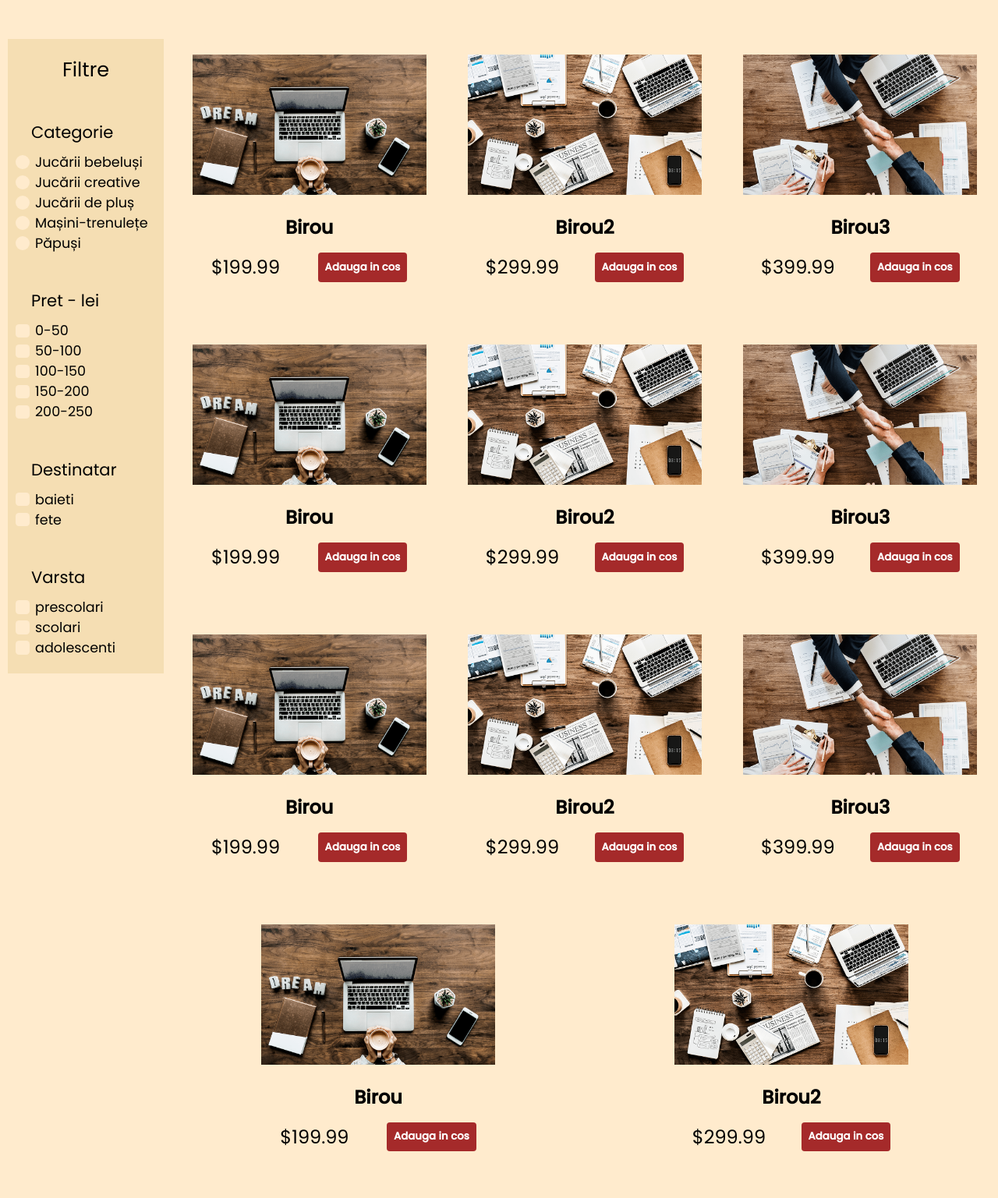
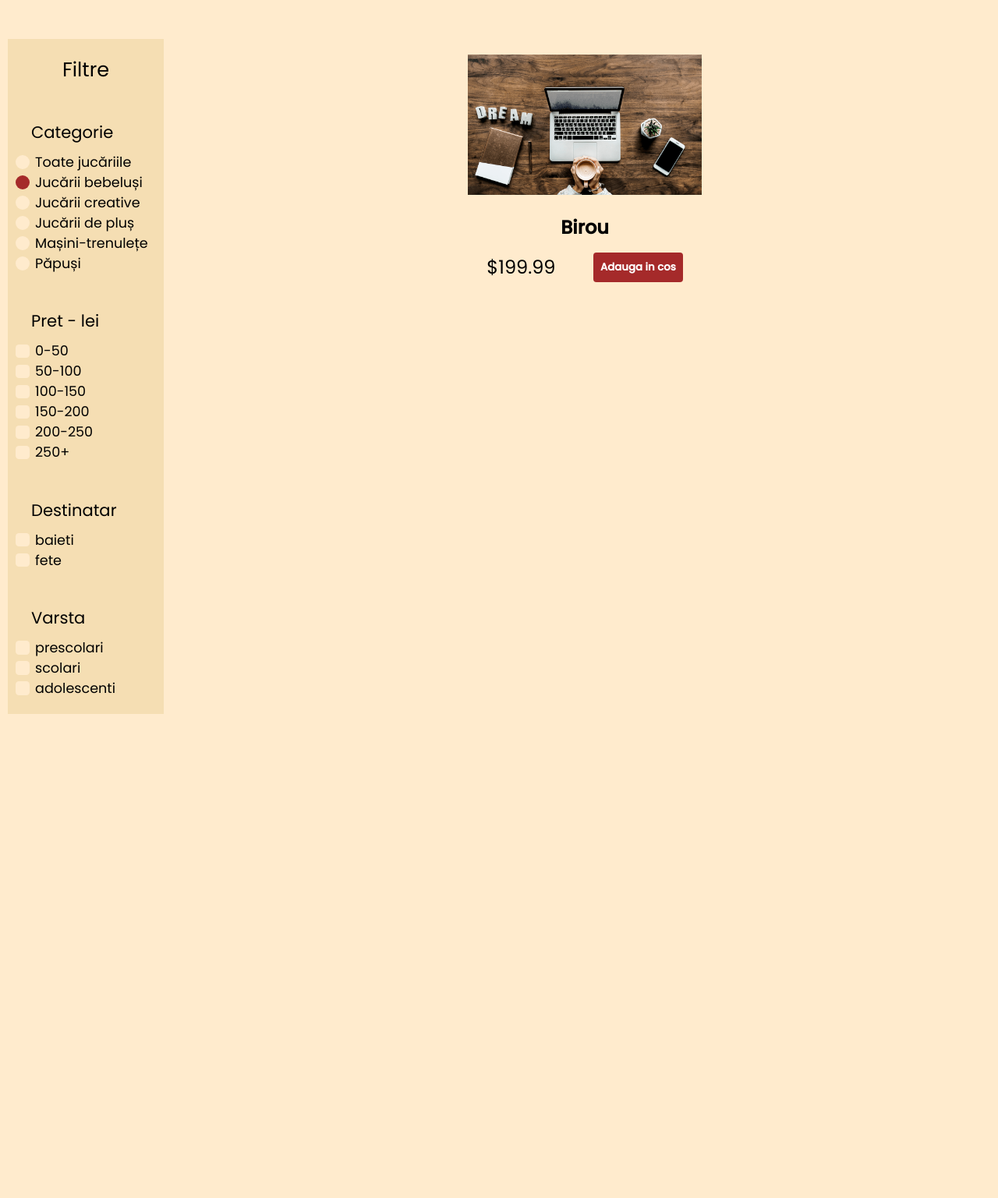
Before and after one commit to BlackNesta/Oto, a PHP site: page /pagina-produse.php?c=bebelusi in a window 1280 px wide. Shown: the part 81-1618 px from the top of the page at 78% size. After the commit the page ends 997 px from the top, so only its background shows below. Run offline with PHP 8.4, Linux system fonts and the light colour scheme; some libraries are stand-ins or nearby versions.

Commit message:
Back Pagina produse

```diff
--- a/Pages/pagina-produse.php
+++ b/Pages/pagina-produse.php
@@ -1,3 +1,13 @@
+<?php
+if (empty($_GET["c"])) {
+  header('Location: pagina-produse.php?c=toate');
+}
+$c_array = array("toate", "bebelusi", "creative", "plus", "masini", "papusi");
+if (!in_array($_GET["c"], $c_array)) {
+  header('Location: pagina-produse.php?c=toate');
+}
+?>
+
 <!DOCTYPE html>
 <html lang="ro">
 
@@ -14,11 +24,6 @@
 <body>
   <?php include "header.php" ?>
 
-  <?php
-  //echo $_GET['c'];
-  $_GET['c'] = 7;
-  //echo $_GET['c'];
-  ?>
   <div id="section">
     <div class="filtre-container">
 
@@ -32,26 +37,31 @@
           <div class="filtru-container">
             <div class="filtru-title"> Categorie </div>
             <div class="filtru">
-              <input id="r1" type="radio" name="categorie" value="bebelusi">
-              <label for="r1"><span class="radio">Jucării bebeluși</span></label>
+              <input id="toate" type="radio" name="categorie" value="toate" onclick="changeURL('toate')">
+              <label for="toate"><span class="radio">Toate jucăriile</span></label>
             </div>
             <div class="filtru">
-              <input id="r2" type="radio" name="categorie" value="creative">
-              <label for="r2"><span class="radio">Jucării creative</span></label>
+              <input id="bebelusi" type="radio" name="categorie" value="bebelusi" onclick="changeURL('bebelusi')">
+              <label for="bebelusi"><span class="radio">Jucării bebeluși</span></label>
             </div>
             <div class="filtru">
-              <input id="r3" type="radio" name="categorie" value="plus">
-              <label for="r3"><span class="radio">Jucării de pluș</span></label>
+              <input id="creative" type="radio" name="categorie" value="creative" onclick="changeURL('creative')">
+              <label for="creative"><span class="radio">Jucării creative</span></label>
             </div>
             <div class="filtru">
-              <input id="r4" type="radio" name="categorie" value="masini">
-              <label for="r4"><span class="radio">Mașini-trenulețe</span></label>
+              <input id="plus" type="radio" name="categorie" value="plus" onclick="changeURL('plus')">
+              <label for="plus"><span class="radio">Jucării de pluș</span></label>
             </div>
             <div class="filtru">
-              <input id="r5" type="radio" name="categorie" value="papusi">
-              <label for="r5"><span class="radio">Păpuși</span></label>
+              <input id="masini" type="radio" name="categorie" value="masini" onclick="changeURL('masini')">
+              <label for="masini"><span class="radio">Mașini-trenulețe</span></label>
+            </div>
+            <div class="filtru">
+              <input id="papusi" type="radio" name="categorie" value="papusi" onclick="changeURL('papusi')">
+              <label for="papusi"><span class="radio">Păpuși</span></label>
             </div>
           </div>
+
           <div class="filtru-container">
             <div class="filtru-title"> Pret - lei </div>
             <div class="filtru">
@@ -73,6 +83,10 @@
             <div class="filtru">
               <input id="pret5" type="Checkbox" name="pret" value="200-250">
               <label for="pret5"><span class="checkbox">200-250</span></label>
+            </div>
+            <div class="filtru">
+              <input id="pret5" type="Checkbox" name="pret" value="250+">
+              <label for="pret5"><span class="checkbox">250+</span></label>
             </div>
           </div>
           <div class="filtru-container">
@@ -117,113 +131,15 @@
           <button>Adauga in cos</button>
         </div>
       </div>
-      <div class="produs">
-        <a href="produs.php">
-          <img src="img/desk2.png" alt="img-produs">
-          <div class="nume">Birou2</div>
-        </a>
-        <div class="details">
-          <span class="price">$299.99</span>
-          <button>Adauga in cos</button>
-        </div>
-      </div>
-      <div class="produs">
-        <a href="produs.php">
-          <img src="img/desk3.png" alt="img-produs">
-          <div class="nume">Birou3</div>
-        </a>
-        <div class="details">
-          <span class="price">$399.99</span>
-          <button>Adauga in cos</button>
-        </div>
-      </div>
-      <div class="produs">
-        <a href="produs.php">
-          <img src="img/desk.png" alt="img-produs">
-          <div class="nume">Birou</div>
-        </a>
-        <div class="details">
-          <span class="price">$199.99</span>
-          <button>Adauga in cos</button>
-        </div>
-      </div>
-      <div class="produs">
-        <a href="produs.php">
-          <img src="img/desk2.png" alt="img-produs">
-          <div class="nume">Birou2</div>
-        </a>
-        <div class="details">
-          <span class="price">$299.99</span>
-          <button>Adauga in cos</button>
-        </div>
-      </div>
-      <div class="produs">
-        <a href="produs.php">
-          <img src="img/desk3.png" alt="img-produs">
-          <div class="nume">Birou3</div>
-        </a>
-        <div class="details">
-          <span class="price">$399.99</span>
-          <button>Adauga in cos</button>
-        </div>
-      </div>
-      <div class="produs">
-        <a href="produs.php">
-          <img src="img/desk.png" alt="img-produs">
-          <div class="nume">Birou</div>
-        </a>
-        <div class="details">
-          <span class="price">$199.99</span>
-          <button>Adauga in cos</button>
-        </div>
-      </div>
-      <div class="produs">
-        <a href="produs.php">
-          <img src="img/desk2.png" alt="img-produs">
-          <div class="nume">Birou2</div>
-        </a>
-        <div class="details">
-          <span class="price">$299.99</span>
-          <button>Adauga in cos</button>
-        </div>
-      </div>
-      <div class="produs">
-        <a href="produs.php">
-          <img src="img/desk3.png" alt="img-produs">
-          <div class="nume">Birou3</div>
-        </a>
-        <div class="details">
-          <span class="price">$399.99</span>
-          <button>Adauga in cos</button>
-        </div>
-      </div>
-      <div class="produs">
-        <a href="produs.php">
-          <img src="img/desk.png" alt="img-produs">
-          <div class="nume">Birou</div>
-        </a>
-        <div class="details">
-          <span class="price">$199.99</span>
-          <button>Adauga in cos</button>
-        </div>
-      </div>
-      <div class="produs">
-        <a href="produs.php">
-          <img src="img/desk2.png" alt="img-produs">
-          <div class="nume">Birou2</div>
-        </a>
-        <div class="details">
-          <span class="price">$299.99</span>
-          <button>Adauga in cos</button>
-        </div>
-      </div>
-
     </div>
 
   </div> <!-- section -->
 </body>
 <script>
-
+  function changeURL(categorie) {
+    history.pushState({}, null, 'pagina-produse.php?c=' + categorie);
+  }
+  document.getElementById("<?php echo $_GET["c"] ?>").checked = true;
 </script>
 
 </html>
```
Also changed, not shown: Pages/main.php (+5 -5 lines).
